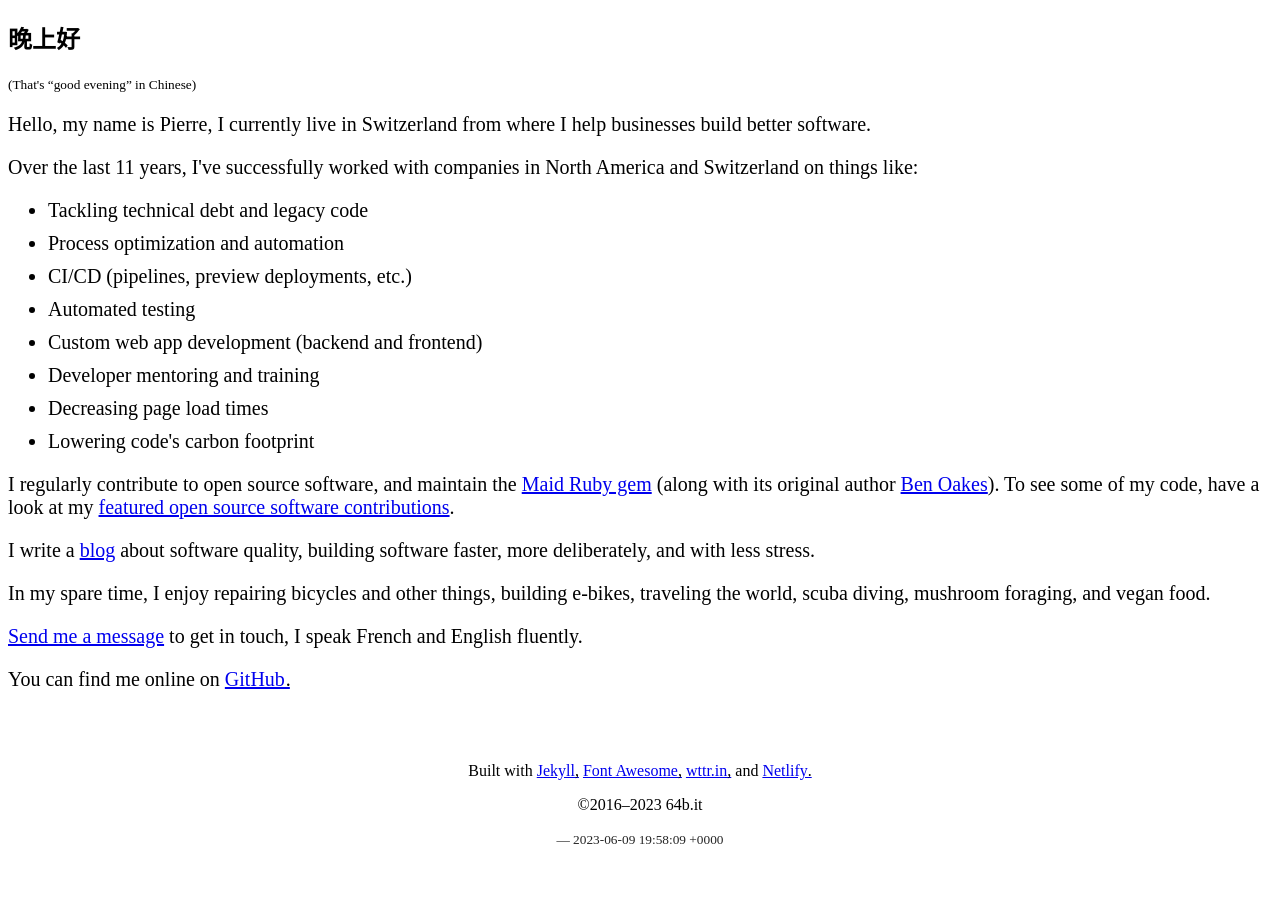
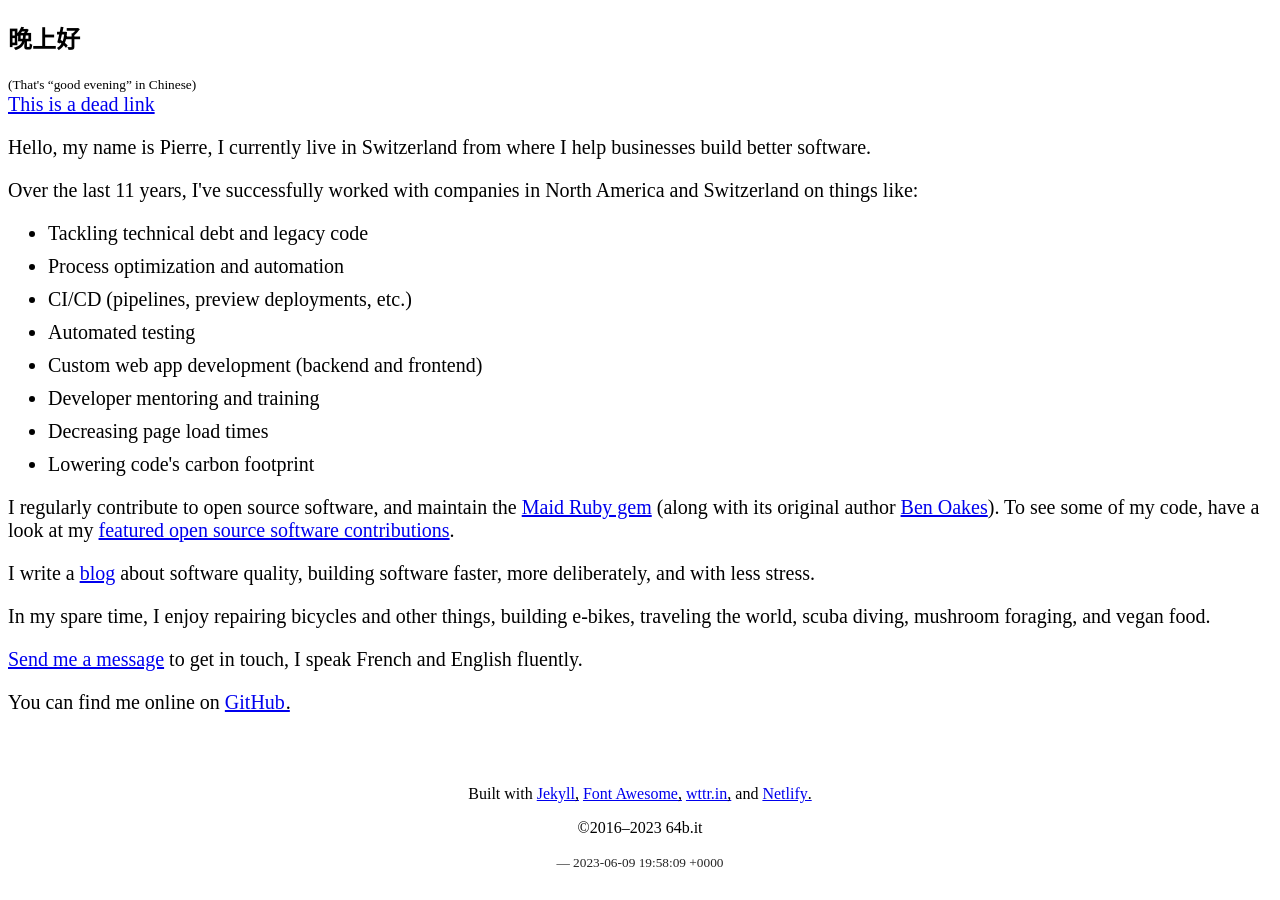
Before and after one commit to coaxial/hello, a Jekyll site: the page built from index.html, in a window 1280 px wide. Built offline with Jekyll 4.4.1, drawn with Linux system fonts in a browser that asks for light colours; a script that is not in the unit is left out.

Commit message:
Test link checker plugin

```diff
--- a/index.html
+++ b/index.html
@@ -8,6 +8,7 @@ permalink: /
   <p><small id="greeting__language"></small></p>
 </div>
 <div class="contents">
+  <a href="https://google.com/jfkldjflsdjflajlfjad">This is a dead link</a>
   <p>
     Hello, my name is Pierre, I currently live in {{
     site.data.personal_info.current_location }}<span id="weather"></span> from
```
